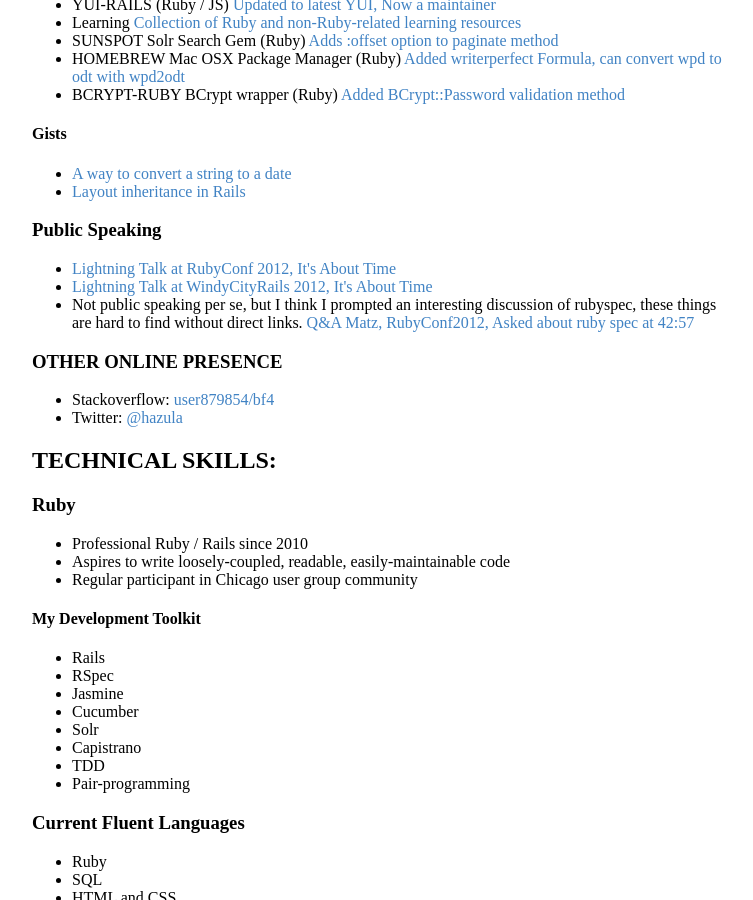
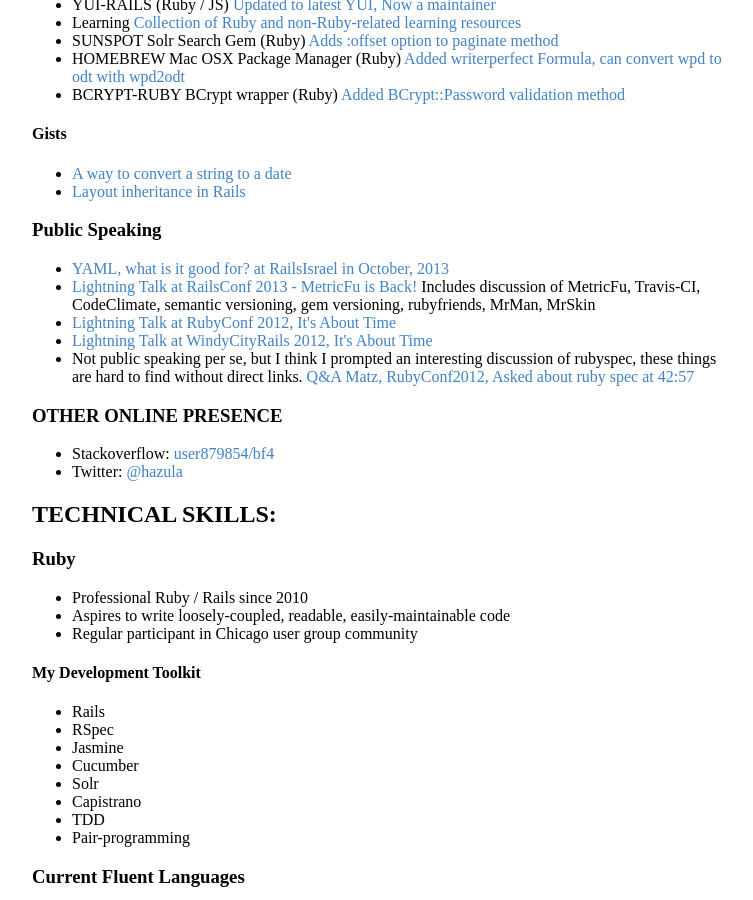
Before and after one commit to bf4/bf4.github.com, a Jekyll site: the page built from resume.html, in a window 1280 px wide and 900 px high, scrolled down 1235 px. Shown: the whole window, without its empty margins (258-1011 px from the left). Built offline with Jekyll 4.4.1, drawn with Linux system fonts in a browser that asks for light colours; Markdown is read by kramdown in place of the engine named in the settings.

Commit message:
Update public speaking

```diff
--- a/resume.html
+++ b/resume.html
@@ -103,6 +103,15 @@
 <h3>Public Speaking</h3>
 
 <ul>
+  <li>
+    <a href="http://railsisrael2013.events.co.il/presentations/868-yaml-what-is-it-good-for">YAML, what is it good for? at RailsIsrael in October, 2013</a>
+  </li>
+  <li>
+    <a href="http://www.justin.tv/confreaks/c/2245302">
+      Lightning Talk at RailsConf 2013 - MetricFu is Back!
+    </a>
+    Includes discussion of MetricFu, Travis-CI, CodeClimate, semantic versioning, gem versioning, rubyfriends, MrMan, MrSkin
+  </li>
   <li><a href="http://vimeo.com/53892354">Lightning Talk at RubyConf 2012, It's About Time</a></li>
   <li><a href="http://vimeo.com/51707399">Lightning Talk at WindyCityRails 2012, It's About Time</a></li>
   <li>Not public speaking per se, but I think I prompted an interesting discussion of rubyspec, these things are hard to find without direct links.  <a href="http://www.youtube.com/watch?v=B7vCuNaqT7k&hd=1&t=42m57s">Q&A Matz,  RubyConf2012, Asked about ruby spec at 42:57</a></li>
```
